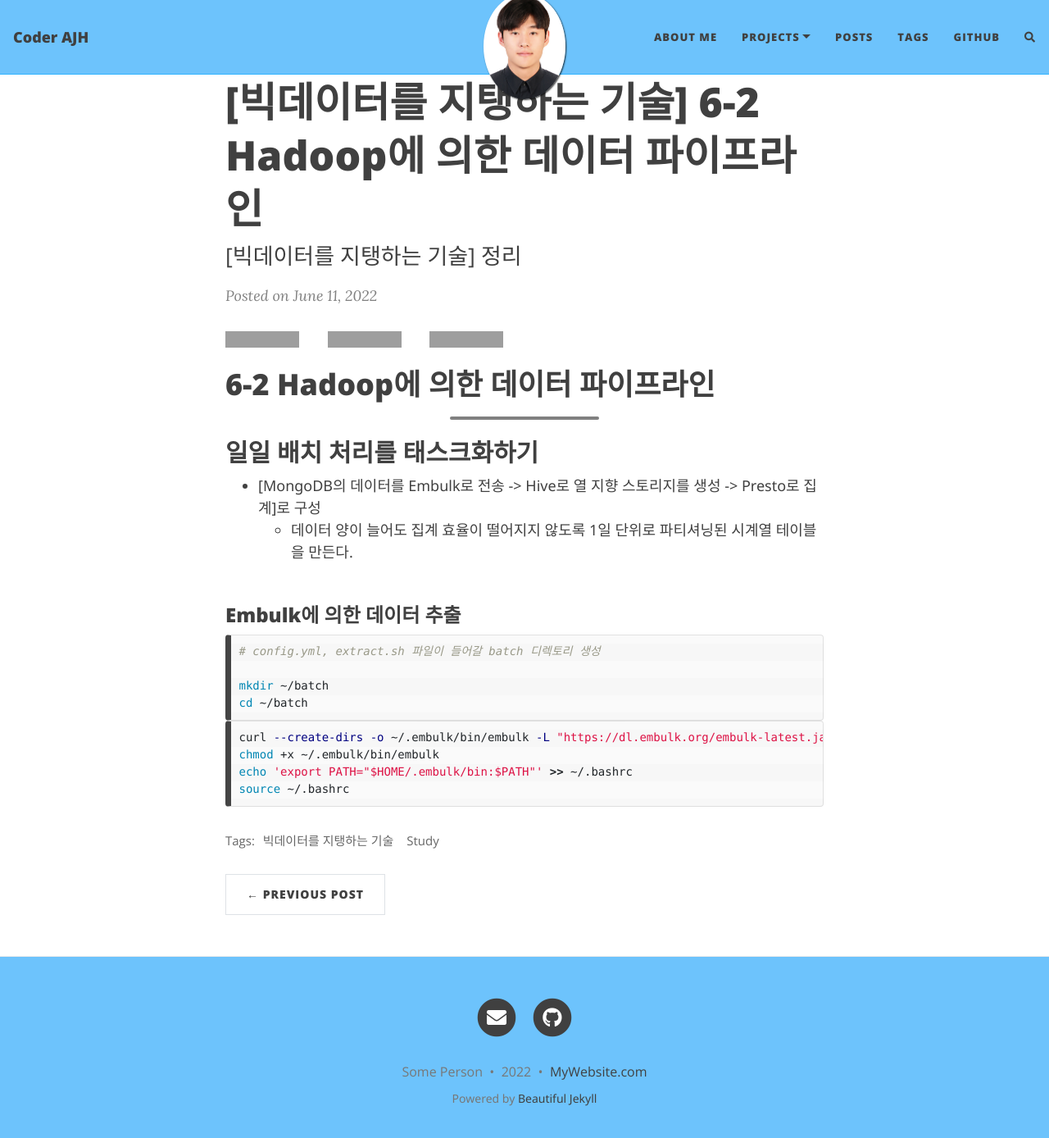
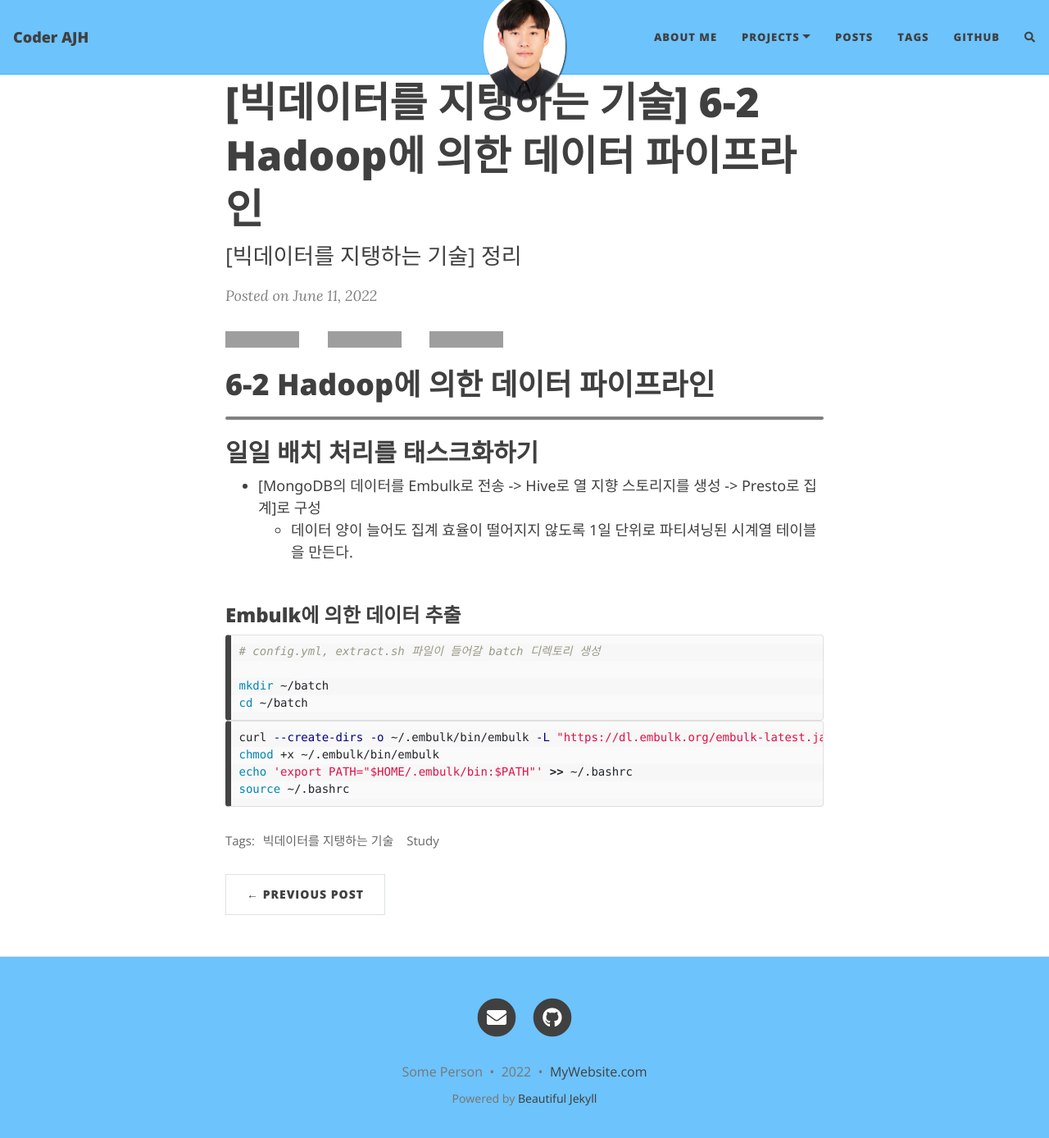
Before and after one commit to junhong625/junhong625.github.io, a Jekyll site: the page built from _posts/빅데이터를 지탱하는 기술/2022-06-11-[빅데이터를 지탱하는 기술] 6-2장 Hadoop에 의한 데이터 파이프라인.md, in a window 1280 px wide and 1400 px high, scrolled down 38 px. Shown: the top 1388 px of the window at 82% size. Built offline with Jekyll 4.4.1, drawn with Linux system fonts in a browser that asks for light colours; nearby versions of some CDN libraries; comment, search, counter and statistics services are not loaded; grey boxes are pictures that could not be loaded.

Commit message:
Update beautifuljekyll.css

```diff
--- a/assets/css/beautifuljekyll.css
+++ b/assets/css/beautifuljekyll.css
@@ -62,7 +62,7 @@ blockquote p:first-child {
   margin-top: 0;
 }
 hr.small {
-  max-width: 100%;
+  max-width: 6.25rem;
   margin: 1rem auto;
   border-width: 0.25rem;
   border-color: inherit;
@@ -979,7 +979,7 @@ pre {
 }
 
 .blog-post hr {
-  max-width: 25%;
+  max-width: 100%;
   border-width: 0.25rem;
   border-radius: 0.1875rem;
   border-color: #808080;
```
